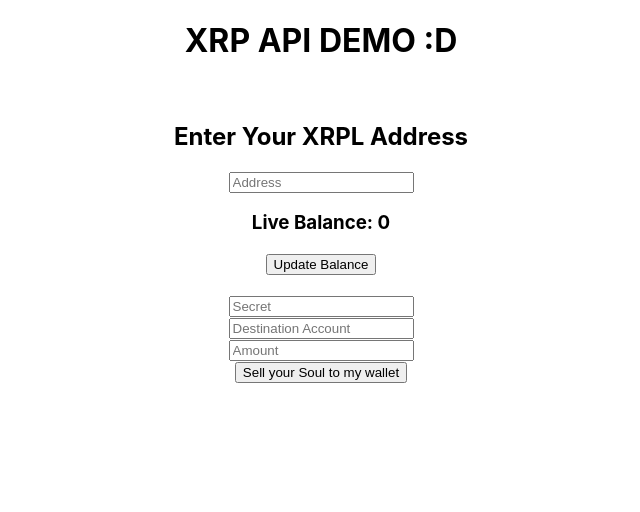
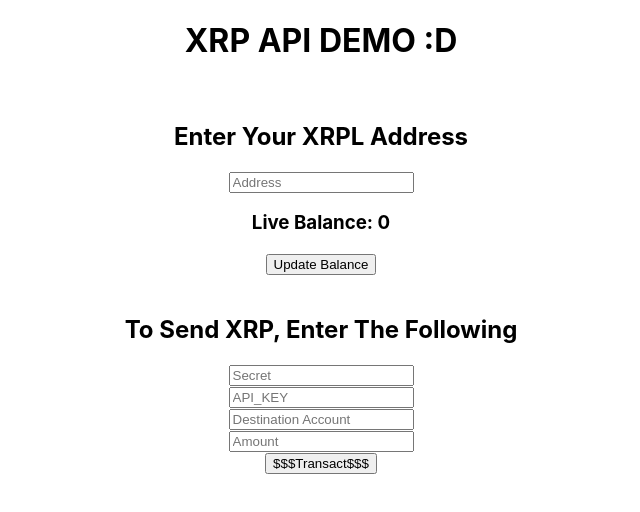
Before and after one commit to AyAggarwal/xrp-wallet, a React (Create React App) app: page / in a window 1280 px wide. Shown: the top 512 px of the page, without its empty margins (319-959 px from the left). Built offline with nearby package versions, Linux system fonts and the light colour scheme.

Commit message:
added apikey as a field

```diff
--- a/package.json
+++ b/package.json
@@ -10,7 +10,7 @@
     "react-scripts": "3.0.1"
   },
   "scripts": {
-    "start": "react-scripts start",
+    "start": "PORT=3006 react-scripts start",
     "build": "react-scripts build",
     "test": "react-scripts test",
     "eject": "react-scripts eject"
--- a/src/components/Wallet/wallet.js
+++ b/src/components/Wallet/wallet.js
@@ -123,13 +123,16 @@ class wallet extends Component {
                 <button onClick={this.handleClickBalance}>Update Balance</button>
                 <div></div>
                 <br />
+                <h2>To Send XRP, Enter The Following</h2>
                 <input type="text" name="secret" placeholder="Secret" onChange={this.handleChange} />
+                <br />
+                <input type="text" name="Bearer_key" placeholder="API_KEY" onChange={this.handleChange} />
                 <br />
                 <input type="text" name="destination_address" placeholder="Destination Account" onChange={this.handleChange} />
                 <br />
                 <input type="text" name="sendAmount" placeholder="Amount" onChange={this.handleChange} />
                 <br />
-                <button onClick={this.handleClickSend}>Sell your Soul to my wallet</button>
+                <button onClick={this.handleClickSend}>$$$Transact$$$</button>
                 <br />
                 <h3>{this.state.sendMessage}</h3>
                 <h3>{this.state.sendTX}</h3>
```
